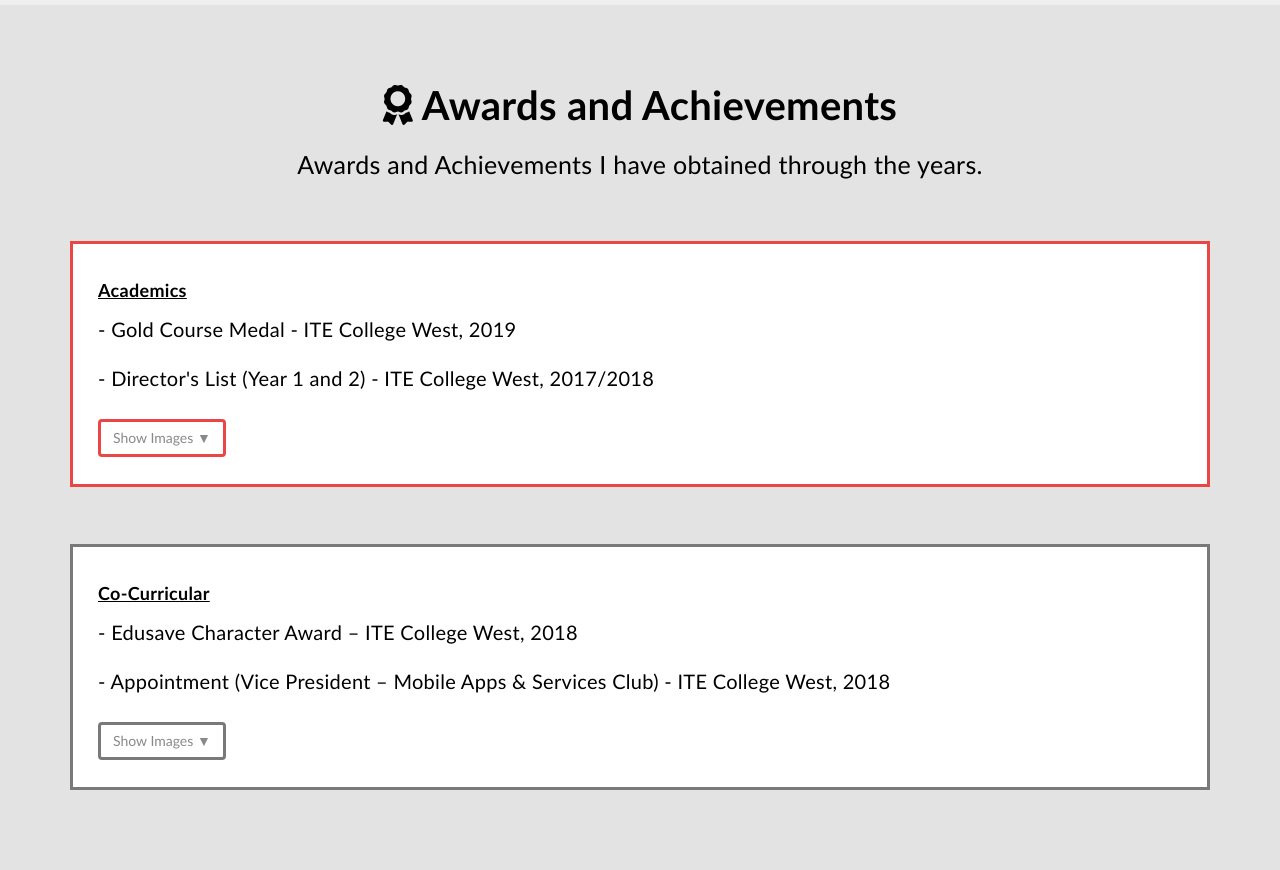
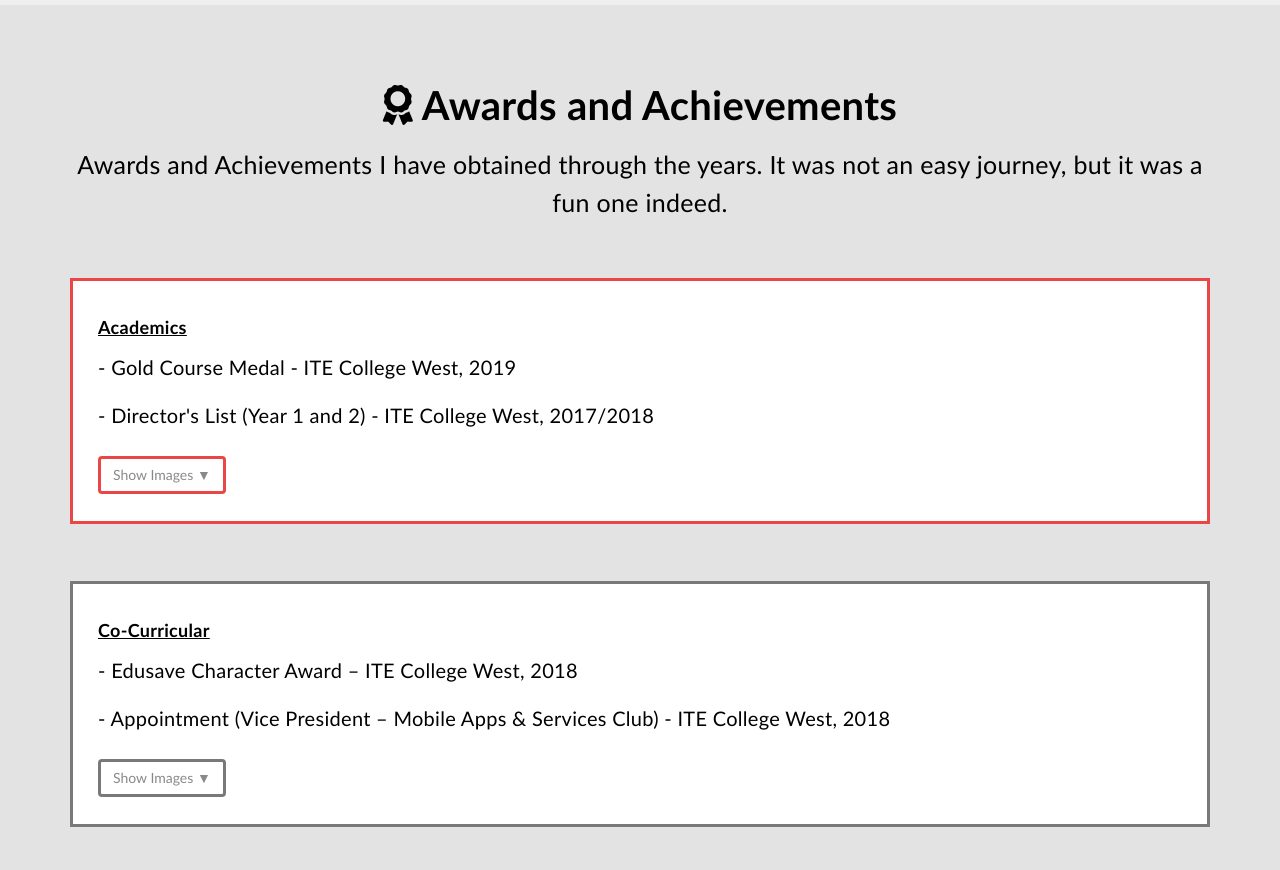
Before and after one commit to nurafianZulkifli/personal-legacy-v1, a plain HTML site: page about-me.html in a window 1280 px wide. Shown: the part 1560-2430 px from the top of the page. Drawn offline with nearby package versions, Linux system fonts and the light colour scheme.

Commit message:
Update about-me.html

```diff
--- a/about-me.html
+++ b/about-me.html
@@ -192,7 +192,8 @@
           <div class="col-lg-10">
 
             <p class="p-heading"> <i class="fas fa-award"></i> Awards and Achievements </p>
-            <p class="separator-description-awards">Awards and Achievements I have obtained through the years.
+            <p class="separator-description-awards">Awards and Achievements I have obtained through the years. It was not
+              an easy journey, but it was a fun one indeed.
             </p>
 
           </div>
```
